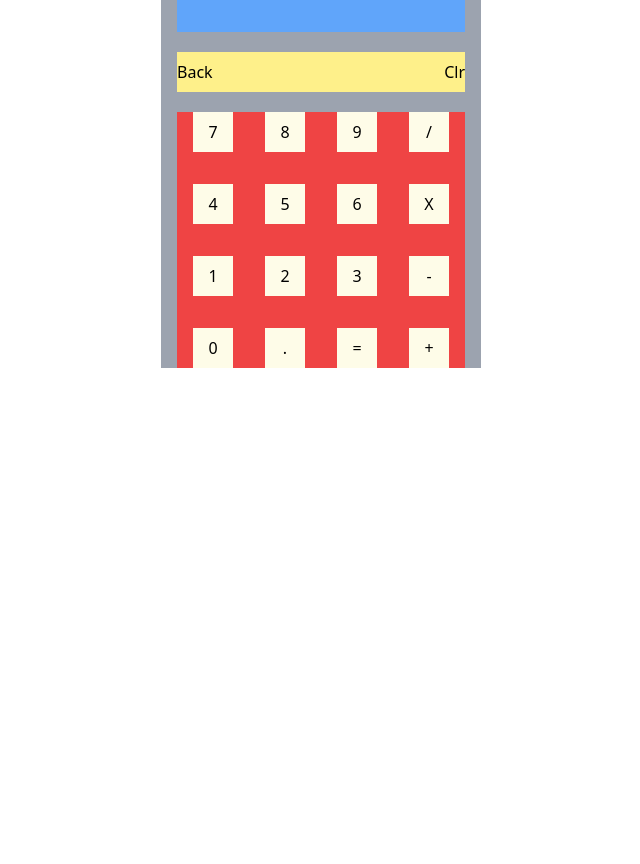
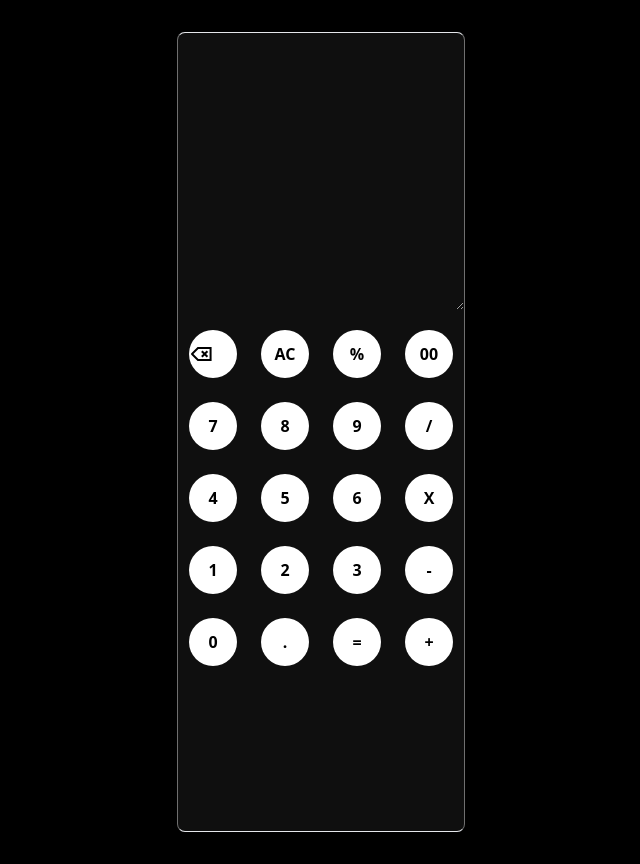
Before and after one commit to theisolatedmonk/simple-calculater, a plain HTML site: page index.html in a window 1280 px wide. Shown: the whole page, without its empty margins (319-959 px from the left). Before the commit the page ends 800 px from the top, so only its background shows below. Drawn offline with Linux system fonts and the light colour scheme.

Commit message:
background changed

```diff
--- a/index.html
+++ b/index.html
@@ -6,34 +6,36 @@
     <meta http-equiv="X-UA-Compatible" content="IE=edge" />
     <meta name="viewport" content="width=device-width, initial-scale=1.0" />
     <title>Simple Calculater</title>
-    <link href="/dist/output.css" rel="stylesheet">
+    <link href="/dist/output.css" rel="stylesheet" />
+    <!-- <link href="/in.css" rel="stylesheet"> -->
 </head>
 
-<body class="flex  justify-center items-center">
-    <div id="container" class="min-h-min w-80 flex flex-col justify-center items-center  bg-gray-400 gap-5">
-        <div id="display" class="bg-blue-400 h-8 w-72"></div>
-        <div id="extra_btn" class="w-72 h-10 bg-yellow-200 flex justify-between">
-            <button id="btn_back">Back</button>
-            <button id="btn_clr">Clr</button>
+<body class="flex justify-center items-center bg-black">
+    <div id="container" class="rounded-lg h-screen w-72 flex flex-col justify-center items-center bg-neutral-800 bg-opacity-40 from-slate-100 gap-5 my-8 border border-x-white font-bold border-opacity-40">
+        <textarea disabled id="display" class="bg-neutral-800 p-1 h-28 w-full rounded-lg px-4 text-right
+        text-yellow-50 bg-opacity-0 text-opacity-100"></textarea>
 
-        </div>
-        <div id="numbers" class="flex flex-wrap w-72 justify-center  items-center text-center  gap-8 bg-red-500 ">
-            <button id="seven" class="buttons w-10 h-10 bg-yellow-50 items-center ">7</button>
-            <button id="eight" class="buttons bg-yellow-50 w-10 h-10">8</button>
-            <button id="nine" class="buttons bg-yellow-50 w-10 h-10">9</button>
-            <button id="divide" class="buttons bg-yellow-50 w-10 h-10">/</button>
-            <button id="four" class="buttons bg-yellow-50 w-10 h-10">4</button>
-            <button id="five" class="buttons bg-yellow-50 w-10 h-10">5</button>
-            <button id="six" class="buttons bg-yellow-50 w-10 h-10">6</button>
-            <button id="multiply" class="buttons bg-yellow-50 w-10 h-10">X</button>
-            <button id="one" class="buttons bg-yellow-50 w-10 h-10">1</button>
-            <button id="two" class="buttons bg-yellow-50 w-10 h-10">2</button>
-            <button id="three" class="buttons bg-yellow-50 w-10 h-10">3</button>
-            <button id="minuse" class="buttons bg-yellow-50 w-10 h-10">-</button>
-            <button id="zero" class="buttons bg-yellow-50 w-10 h-10">0</button>
-            <button id="dot" class="buttons bg-yellow-50 w-10 h-10">.</button>
-            <button id="equals" class="buttons bg-yellow-50 w-10 h-10">=</button>
-            <button id="pluse" class="buttons bg-yellow-50 w-10 h-10">+</button>
+        <div id="numbers" class="flex flex-wrap w-72 justify-center items-center text-center gap-6">
+            <button id="btn_back" class="btns"><img src="./image/backspace.svg"  alt=""></button>
+            <button id="btn_clr" class="btns">AC</button>
+            <button id="percent" class="btns">%</button>
+            <button id="twozero" class="btns">00</button>
+            <button id="seven" class="btns  hover: bg-green-300">7</button>
+            <button id="eight" class="btns">8</button>
+            <button id="nine" class="btns">9</button>
+            <button id="divide" class="btns">/</button>
+            <button id="four" class="btns">4</button>
+            <button id="five" class="btns">5</button>
+            <button id="six" class="btns">6</button>
+            <button id="multiply" class="btns">X</button>
+            <button id="one" class="btns">1</button>
+            <button id="two" class="btns">2</button>
+            <button id="three" class="btns">3</button>
+            <button id="minuse" class="btns">-</button>
+            <button id="zero" class="btns">0</button>
+            <button id="dot" class="btns">.</button>
+            <button id="equals" class="btns">=</button>
+            <button id="pluse" class="btns">+</button>
         </div>
     </div>
 
@@ -85,10 +87,7 @@
             /* margin-left: 2px; */
         }
 
-        .buttons {
-            width: 25%;
-        }
-    </style> -->
+        .btns </style> -->
 
     <script>
         const btn_clr = document.getElementById("btn_clr");
@@ -110,8 +109,10 @@
         const minuse = document.getElementById("minuse");
         const pluse = document.getElementById("pluse");
         const equals = document.getElementById("equals");
+        const percent = document.getElementById("percent");
+        const twozero = document.getElementById("twozero");
 
-        let number = '';
+        let number = " 99999999999999999999999999999999998888";
         let result = eval(number);
         console.log("number-", number);
 
@@ -183,6 +184,14 @@
             display.innerHTML = number + "9";
             number = number + "9";
         });
+        twozero.addEventListener("click", () => {
+            display.innerHTML = number + "00";
+            number = number + "00";
+        });
+        percent.addEventListener("click", () => {
+            display.innerHTML = number * 0.01;
+            number = number * 0.01;
+        });
 
         // equals.addEventListener("click", () => {
         //     display.innerHTML = eval(number);
@@ -194,7 +203,7 @@
         });
         btn_clr.addEventListener("click", () => {
             display.innerHTML = "";
-            number = '';
+            number = "";
         });
 
         btn_back.addEventListener("click", () => {
--- a/input.css
+++ b/input.css
@@ -1,3 +1,6 @@
 @tailwind base;
 @tailwind components;
 @tailwind utilities;
+.btns {
+    @apply w-12 h-12 bg-white items-center rounded-full font-bold;
+}
```
Also changed, not shown: dist/output.css, image/backspace.svg (added).
